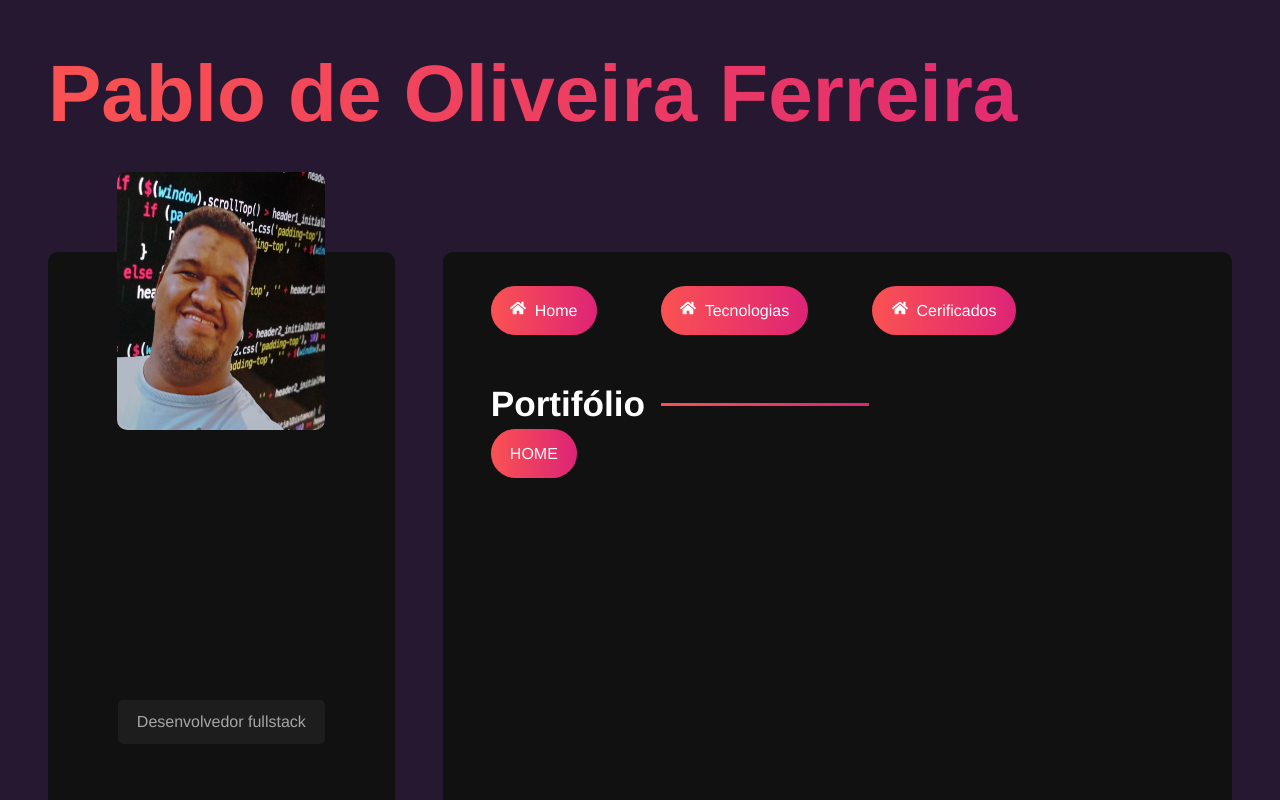
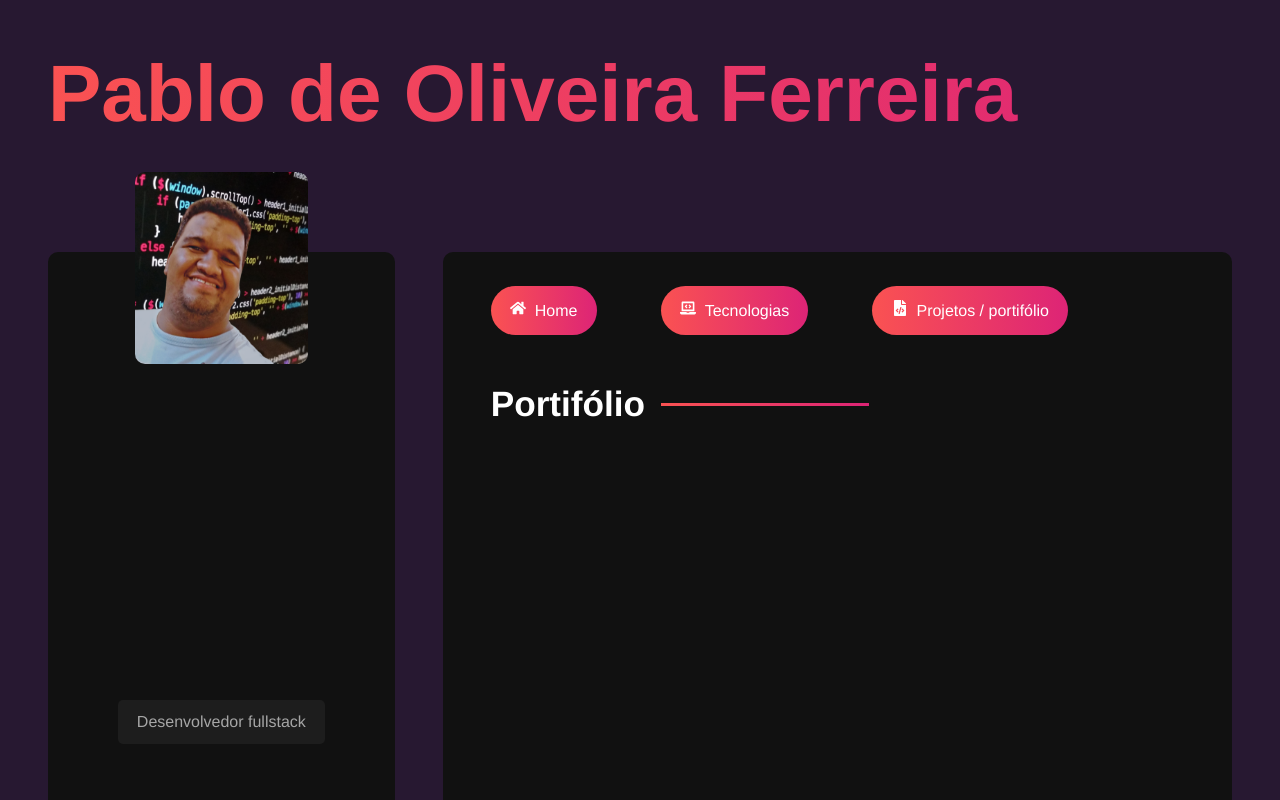
Before and after one commit to pablo-oliveiraDev/PabloDeOliveiraFerreira, a Next.js app: page /projects in a window 1280 px wide. Shown: the top 800 px of the page. Built offline with nearby package versions, Linux system fonts and the light colour scheme.

Commit message:
iniciado a page projects

```diff
--- a/src/components/MainContent.jsx
+++ b/src/components/MainContent.jsx
@@ -11,13 +11,13 @@
   },
   {
     name: 'Tecnologias',
-    icon: <IconsApp.FaHome />,
+    icon: <IconsApp.FaLaptopCode />,
     url: '/technologies',
   },
   {
-    name: 'Cerificados',
-    icon: <IconsApp.FaHome />,
-    url: '/certificates',
+    name: 'Projetos / portifólio',
+    icon: <IconsApp.FaFileCode />,
+    url: '/projects',
   },
 ]
 
--- a/src/components/SocialNetWorks.jsx
+++ b/src/components/SocialNetWorks.jsx
@@ -12,11 +12,7 @@
         icon: <SocialIcons.FaGithub className={styles.GitHub}
         />, link: 'https://github.com/pablo-oliveiraDev'
     },
-    {
-        name: "Instagram",
-        icon: <SocialIcons.FaInstagram className={styles.Instagram}
-        />, link: 'https://www.instagram.com/pablo_oliver.fer/'
-    },
+
     {
         name: "Whatsapp",
         icon: <SocialIcons.FaWhatsapp className={styles.Whatsapp}
--- a/src/pages/projects/index.js
+++ b/src/pages/projects/index.js
@@ -2,12 +2,21 @@
 import Link from 'next/link';
 import style from '@/styles/components/projects.module.sass'
 
+const projects=[
+    {
+        titulo:'',
+        repoUrl:'',
+        preview:'',
+        techUsed:'',
+
+    }
+]
 export default function Projects() {
 
     return (
         <MainContent>
             <h2>Portifólio</h2>
-            <Link href='/' className={style.btn}>HOME</Link>
+
         </MainContent>
     )
 }
--- a/src/styles/components/sidebar.module.sass
+++ b/src/styles/components/sidebar.module.sass
@@ -13,8 +13,9 @@
     padding: 3rem 0
 
     img
-        max-width: 60%
-        height: 25%
+        max-width: 50%
+        max-height: 15vw
+
         border-radius: $container-border-radius
         position: absolute
         top: -5rem
```
